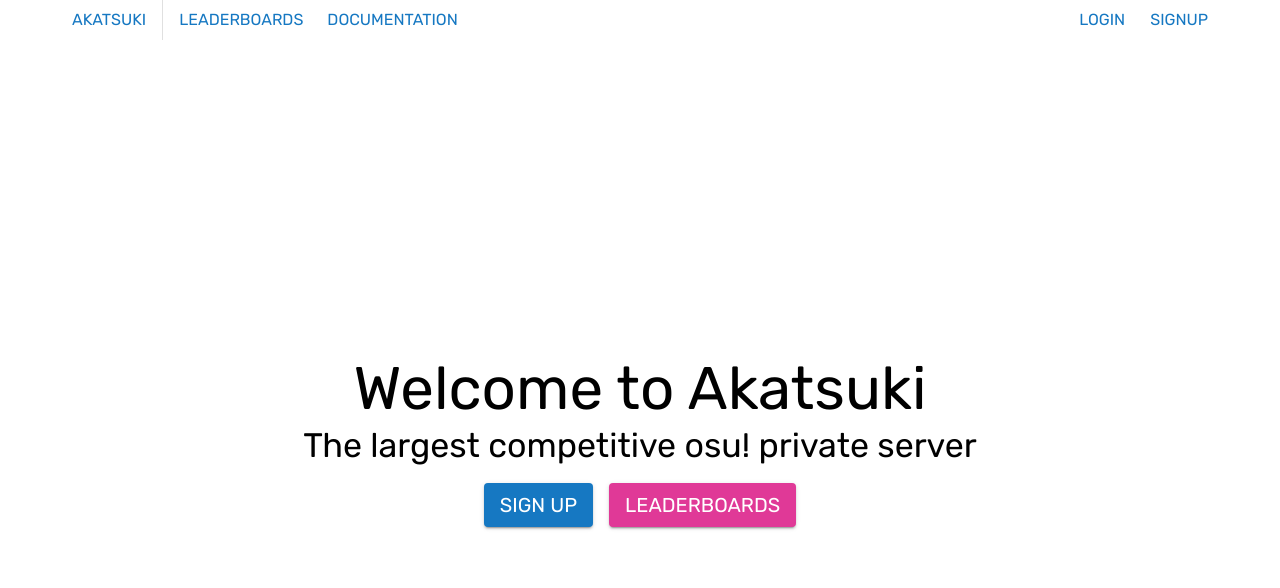
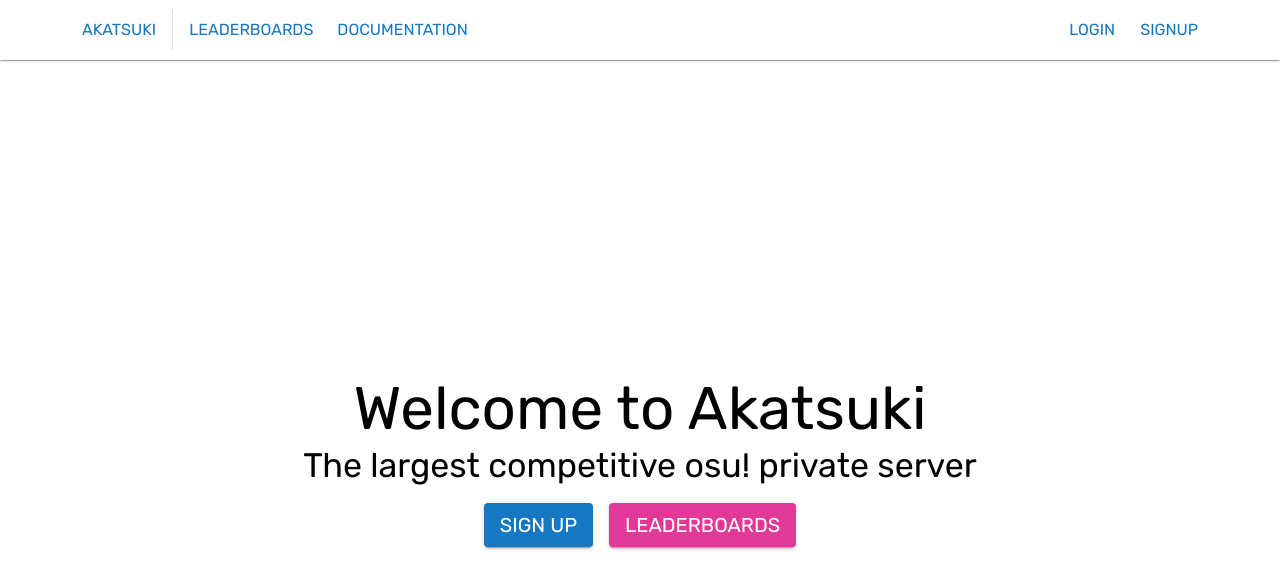
Before and after one commit to osuAkatsuki/interns-frontend, a React app: page / in a window 1280 px wide. Shown: the top 588 px of the page. Built offline with nearby package versions, Linux system fonts and the light colour scheme.

Commit message:
add navbar border

```diff
--- a/src/App.tsx
+++ b/src/App.tsx
@@ -22,7 +22,9 @@
 const AppLayout = () => (
   <>
     <Navbar />
-    <Outlet />
+    <Container>
+      <Outlet />
+    </Container>
   </>
 );
 
@@ -60,9 +62,7 @@
     <React.StrictMode>
       <ThemeProvider theme={theme}>
         <UserContextProvider>
-          <Container>
-            <RouterProvider router={router} />
-          </Container>
+          <RouterProvider router={router} />
         </UserContextProvider>
       </ThemeProvider>
     </React.StrictMode>
--- a/src/components/Navbar.tsx
+++ b/src/components/Navbar.tsx
@@ -1,9 +1,18 @@
 import * as React from "react";
-import { Typography, Button, Stack } from "@mui/material";
+import { Typography, Button, Stack, Container } from "@mui/material";
 import { useUserContext, removeUserFromLocalStorage } from "../users";
 import { Link } from "react-router-dom";
 import { logout } from "../adapters/webSessions";
-import { Avatar, Divider, IconButton, ListItemIcon, Menu, MenuItem, Tooltip } from "@mui/material";
+import {
+  Paper,
+  Avatar,
+  Divider,
+  IconButton,
+  ListItemIcon,
+  Menu,
+  MenuItem,
+  Tooltip,
+} from "@mui/material";
 import { FavoriteOutlined, Logout, Settings } from "@mui/icons-material";
 
 export default function Navbar() {
@@ -32,10 +41,13 @@
 
   return (
     <>
+      <Paper elevation={1} square>
+        <Container>
           <Stack
             direction="row"
             sx={{
               justifyContent: "space-between",
+              p: 1.25,
             }}
           >
             {/* Left Navbar */}
@@ -46,7 +58,7 @@
                 </Button>
               </Link>
               <Divider orientation="vertical" flexItem />
-          <Link to="/leaderboards">
+              <Link to="/leaderboards" style={{ textDecoration: "none" }}>
                 <Button>
                   <Typography variant="subtitle1">Leaderboards</Typography>
                 </Button>
@@ -132,6 +144,8 @@
               </MenuItem>
             </Menu>
           )}
+        </Container>
+      </Paper>
     </>
   );
 }
```
Lines whose indentation alone changed are shown as unchanged.
